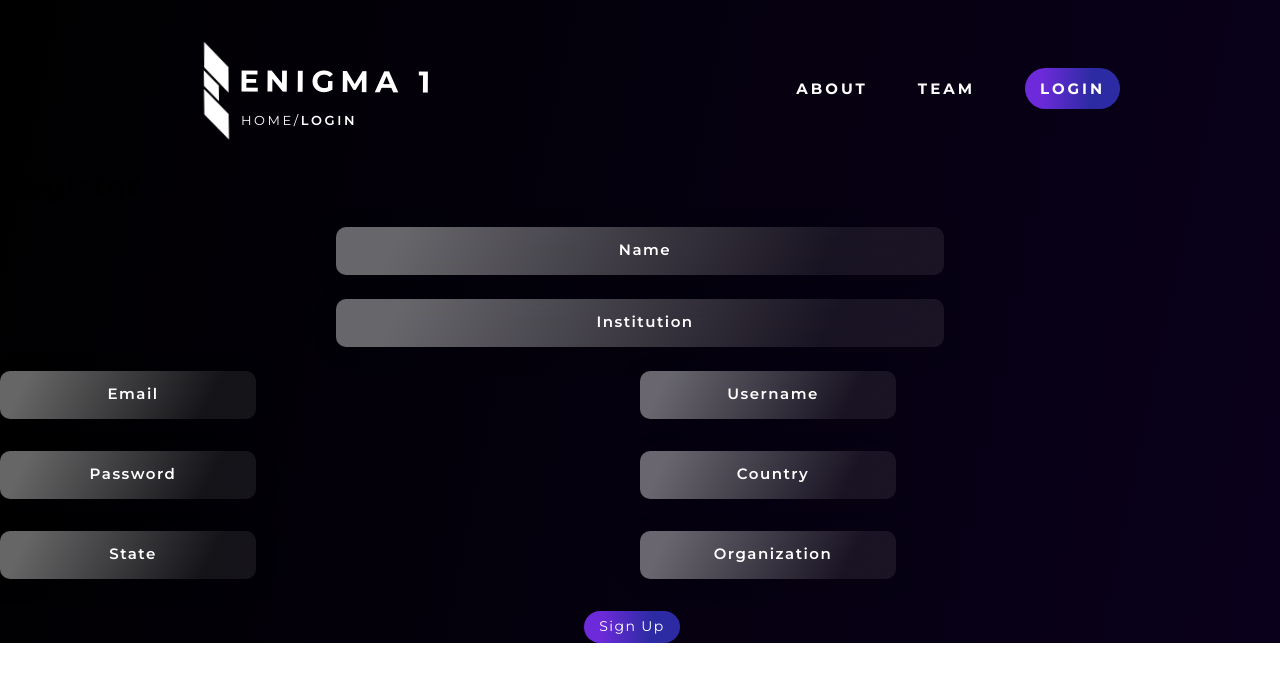
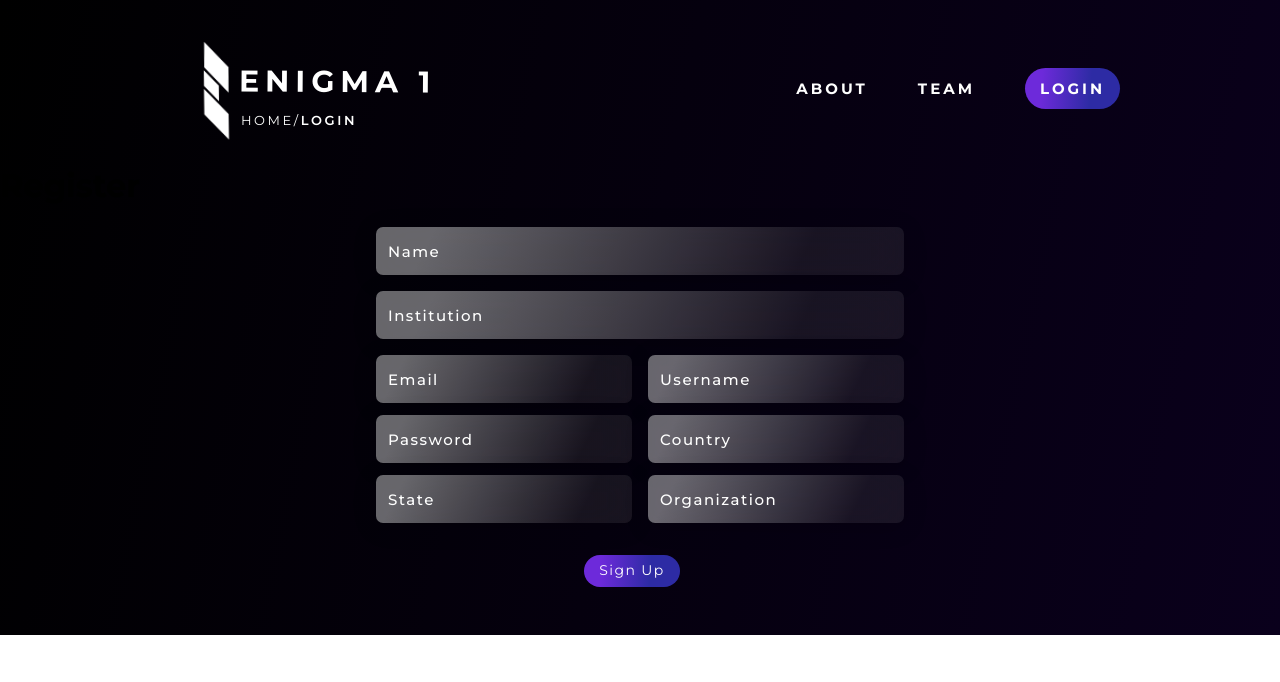
Before and after one commit to AnmolBansalDEV/SIH, a React (Create React App) app: page /register in a window 1280 px wide. Shown: the top 682 px of the page. Built offline with nearby package versions, Linux system fonts and the light colour scheme.

Commit message:
register page

```diff
--- a/src/components/Login.js
+++ b/src/components/Login.js
@@ -26,8 +26,8 @@ setCredentials((prevCred)=>({...prevCred, [input.target.name]: input.target.valu
             <input type="password" onChange={handleClick} value={credentials.password} name="password" placeholder="Password" className="login-input" />
         </div>
         <div className="btn-container">
-        <button onclick={handleSubmit} className="login-btn">Login</button>
-        <button onclick={()=> navigate('/register')} className="login-btn">Register</button>
+        <button onClick={handleSubmit} className="login-btn">Login</button>
+        <button onClick={()=> navigate('/register')} className="login-btn">Register</button>
         </div>
         </div>
     )
--- a/src/components/Register.js
+++ b/src/components/Register.js
@@ -4,7 +4,7 @@ import LoginNav from "./LoginNav";
 export default function Register(){
     const [regDetails, setRegDetails] = useState(
         {
-            name: "",
+            Pname: "",
             institution: "",
             email: "",
             username: "",
@@ -14,32 +14,34 @@ export default function Register(){
             organization: ""
     }
     );
-    function handleClick(input){
-        setRegDetails((prevDetails)=>(
-            {...prevDetails, [input.target.name]: input.target.value}
-        ))
+    function handleClick(detail){
+        console.log(detail);
+        setRegDetails((prevDetails)=>({ ...prevDetails, [detail.target.name]: detail.target.value }));
+        console.log(regDetails);
     }
-    function handleSignUp(){
+    function handleSignUp(e){
+        e.preventDefault();
         console.log(regDetails);
     }
     return(
         <div className="registration-page">
         <LoginNav />
+
         <h1>Register</h1>
         <div className='registration-container'>
-            <input type="text" value={regDetails.username} onChange={handleClick} name="name" placeholder="Name" className="login-input full-size" />
-            <input type="text" value={regDetails.username} onChange={handleClick} name="institution" placeholder="Institution" className="login-input full-size" />
+            <input type="text" value={regDetails.Pname} onChange={handleClick} name="Pname" placeholder="Name" className="registration-input full-size" />
+            <input type="text" value={regDetails.institution} onChange={handleClick} name="institution" placeholder="Institution" className="registration-input full-size" />
             <div className="reg-grid">
-            <input type="text" value={regDetails.username} onChange={handleClick} name="email" placeholder="Email" className="login-input grid-mem" />
-            <input type="text" value={regDetails.username} onChange={handleClick} name="username" placeholder="Username" className="login-input grid-mem" />
-            <input type="password" onChange={handleClick} value={regDetails.password} name="password" placeholder="Password" className="login-input grid-mem" />
-            <input type="text" value={regDetails.username} onChange={handleClick} name="country" placeholder="Country" className="login-input grid-mem" />
-            <input type="text" value={regDetails.username} onChange={handleClick} name="state" placeholder="State" className="login-input grid-mem" />
-            <input type="text" value={regDetails.username} onChange={handleClick} name="organization" placeholder="Organization" className="login-input grid-mem" />
+            <input type="text" value={regDetails.email} onChange={handleClick} name="email" placeholder="Email" className="registration-input grid-mem shift-right" />
+            <input type="text" value={regDetails.username} onChange={handleClick} name="username" placeholder="Username" className="registration-input grid-mem shift-left" />
+            <input type="password" onChange={handleClick} value={regDetails.password} name="password" placeholder="Password" className="registration-input grid-mem shift-right" />
+            <input type="text" value={regDetails.country} onChange={handleClick} name="country" placeholder="Country" className="registration-input grid-mem shift-left" />
+            <input type="text" value={regDetails.state} onChange={handleClick} name="state" placeholder="State" className="registration-input grid-mem shift-right" />
+            <input type="text" value={regDetails.organization} onChange={handleClick} name="organization" placeholder="Organization" className="registration-input grid-mem shift-left" />
             </div>
         </div>
         <div className="btn-container">
-        <button onclick={handleSignUp} className="login-btn">Sign Up</button>
+        <button  onClick={handleSignUp} className="login-btn">Sign Up</button>
 
         </div>
         </div>
--- a/src/registration-page.css
+++ b/src/registration-page.css
@@ -1,23 +1,68 @@
 .registration-page{
     background: linear-gradient(101.67deg, #000000 0%, #0A001C 100%);
+    padding-bottom: 3rem;
     /* text-align: center; */
+}
+.registration-input{
+    background: linear-gradient(116.92deg, rgba(255, 255, 255, 0.4) 10.83%, rgba(198, 194, 194, 0.1) 80.06%);
+box-shadow: 0px 4px 24px -1px rgba(0, 0, 0, 0.2);
+backdrop-filter: blur(20px);
+/* Note: backdrop-filter has minimal browser support */
+margin-bottom: 2rem;
+border-radius: 7px;
+border: none;
+width: 16rem;
+height: 3rem;
+color: #fff;
+font-weight: 500;
+font-size: 20px;
+letter-spacing: 2px;
+/* text-align: center; */
+text-indent: 10px;
 }
 .full-size{
     margin: auto;
-    margin-bottom: 1.5rem;
+    margin-bottom: 1rem;
     height: 3rem;
-    width: 38rem;
+    width: 33rem;
     display: block;
 }
 
 .reg-grid{
     display: grid;
-    grid-template-columns: 1fr 1fr ;
-    column-gap: 0px;
+    width: 50%;
+    margin: 0 auto ;
+    grid-template: 60px 60px/ 1fr 1fr ;
+    column-gap: 0rem;
+    row-gap: 0em;
 }
 .grid-mem{
     /* margin-right: 0px; */
     /* margin-left: 10rem; */
     /* align-self: right;     */
     text-align: center;
+    display: flex;
+    /* align-self: center; */
+    justify-self: center;
+    /* justify-content: center; */
+    /* align-items: center; */
+    /* justify-content: center; */
 }
+.shift-right{
+    margin-left: 3rem;
+}
+.shift-left{
+    margin-right: 3rem;
+}
+::placeholder {
+
+    font-family: 'Montserrat';
+    font-style: normal;
+    font-weight: 500;
+    font-size: 15px;
+    text-align: left;
+    line-height: 24px;
+    letter-spacing: 0.1em;
+    color: #FFFFFF;
+    mix-blend-mode: overlay;
+      }
```
